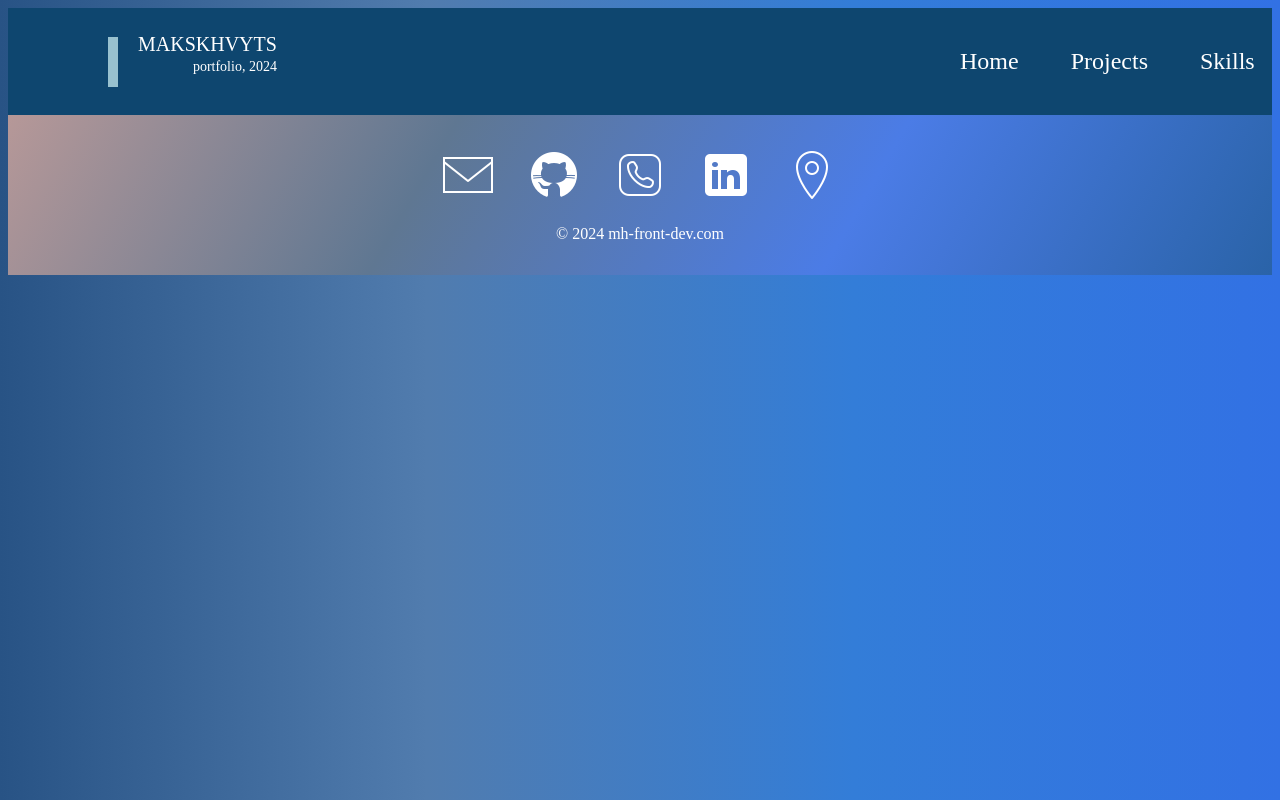
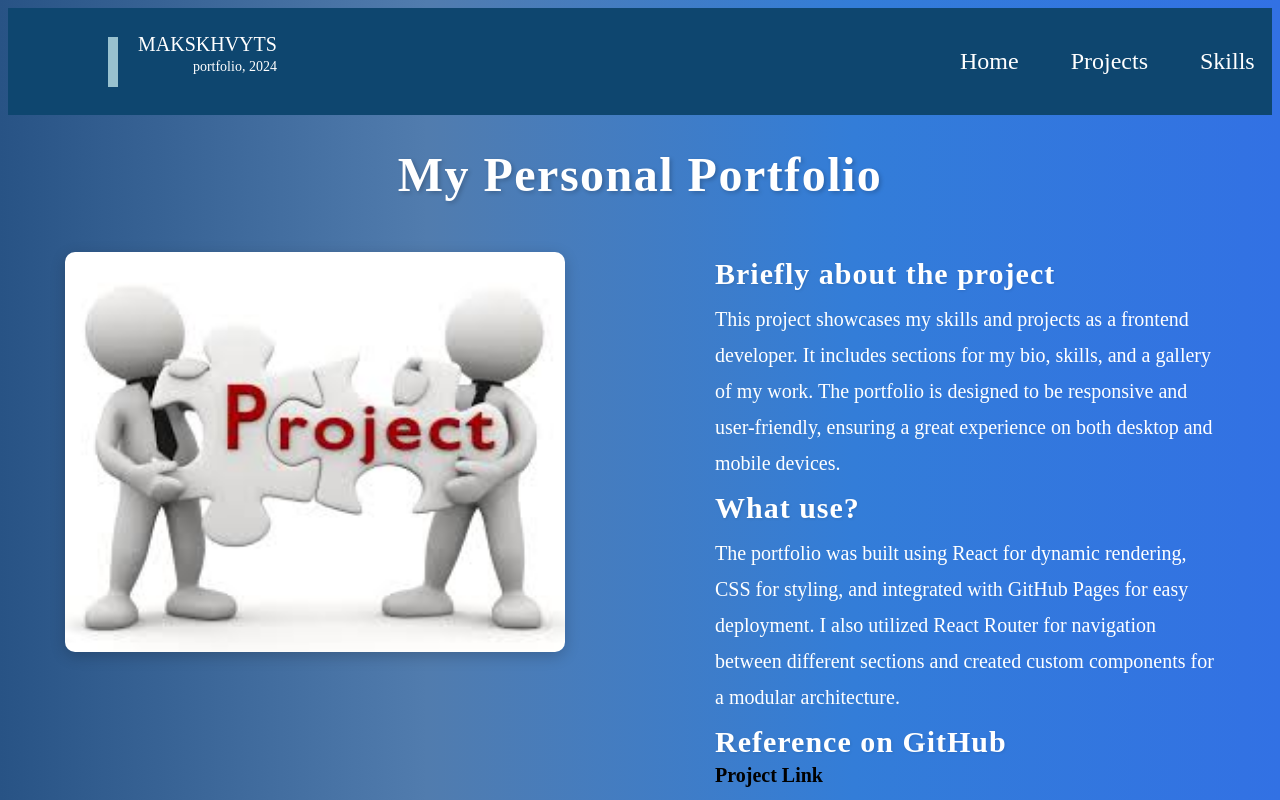
Before and after one commit to makskhv21/myWebSite, a JavaScript app: page /Projects/1 in a window 1280 px wide. Shown: the top 800 px of the page. Built offline with nearby package versions, Linux system fonts and the light colour scheme; the HTML template or start-up script is replaced by a standard one.

Commit message:
Add page Project details and image to personal portfolio

```diff
--- a/src/App.js
+++ b/src/App.js
@@ -10,6 +10,7 @@ import Footer from "./components/footer/Footer"
 import Skills from "./components/pages/Skills/Skills"
 import Contacts from "./components/pages/Contacts/Contacts"
 import Projects from "./components/pages/Projects/Projects"
+import Project from "./components/pages/Project"
 
 function App() {
   return (
@@ -19,6 +20,7 @@ function App() {
         <Routes>
             <Route path="/Home" element={<Main /> }/>
             <Route path="/Projects" element={<Projects />}/>
+            <Route path="/Projects/:id" element={<Project />}/>
             <Route path="/Skills" element={<Skills />}/>
             <Route path="/Contacts" element={<Contacts /> }/>
         </Routes>
--- /dev/null
+++ b/src/components/pages/Project.css
@@ -0,0 +1,64 @@
+.header-name {
+    display: flex;
+    font-size: 48px;
+    font-weight: bolder;
+    justify-content: center;
+    letter-spacing: 1.5px;
+    text-shadow: 2px 2px 4px rgba(0, 0, 0, 0.2);
+    transition: text-shadow 0.3s ease-in-out;
+}
+
+.project-container {
+    display: flex;
+    justify-content: center;
+    gap: 150px;
+    margin-bottom: 100px;
+    margin-top: 50px;
+}
+
+.img-project {
+    width: 500px;
+    height: 400px;
+    border-radius: 10px;
+    box-shadow: 0px 4px 15px rgba(0, 0, 0, 0.2);
+    transition: transform 0.3s ease, box-shadow 0.3s ease;
+}
+
+.img-project:hover {
+    transform: scale(1.05);
+    box-shadow: 0px 6px 25px rgba(0, 0, 0, 0.4);
+}
+
+.content {
+    width: 500px;
+    font-size: 20px;
+    display: flex;
+    flex-direction: column;
+}
+
+.briefly,
+.use-tech,
+.reference-title {
+    font-size: 30px;
+    font-weight: 600;
+    letter-spacing: 1px;
+    margin: 5px 0;
+    text-shadow: 1px 1px 3px rgba(0, 0, 0, 0.1);
+}
+
+.description {
+    margin: 5px 0;
+    line-height: 1.8;
+}
+
+.reference {
+    color: #010101;
+    text-decoration: none;
+    font-weight: bold;
+    border-bottom: 2px solid transparent;
+    transition: border-color 0.3s ease;
+}
+
+.reference:hover {
+    border-color: #ffffff;
+}
--- /dev/null
+++ b/src/components/pages/Project.js
@@ -0,0 +1,29 @@
+import "./Project.css"
+
+import imagePhoto from "./Projects/img/project.jpg"
+
+function Project() {
+
+    return(
+        <main>
+            <h1 className="header-name">My Personal Portfolio</h1>
+            <div className="project-container">
+                <img className="img-project" src={imagePhoto} alt="Project" />
+                <div className="content">
+                    <h3 className="briefly">Briefly about the project</h3>
+                    <p className="description">
+                        This project showcases my skills and projects as a frontend developer. It includes sections for my bio, skills, and a gallery of my work. The portfolio is designed to be responsive and user-friendly, ensuring a great experience on both desktop and mobile devices.
+                    </p>
+                    <h3 className="use-tech">What use?</h3>
+                    <p className="description">
+                        The portfolio was built using React for dynamic rendering, CSS for styling, and integrated with GitHub Pages for easy deployment. I also utilized React Router for navigation between different sections and created custom components for a modular architecture.
+                    </p>
+                    <h3 className="reference-title">Reference on GitHub</h3>
+                    <a className="reference" href="https://github.com/your-username/personal-portfolio">Project Link</a>
+                </div>
+            </div>
+        </main>
+    )
+}
+
+export default Project;
```
Also changed, not shown: src/components/pages/img/project.jpg (added).
